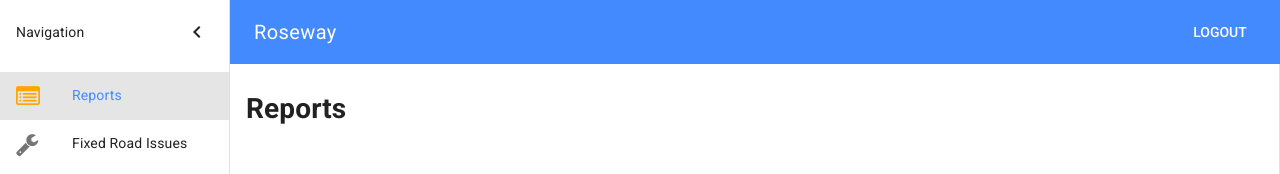
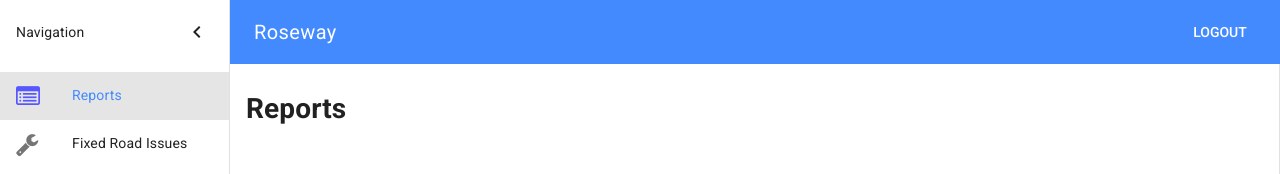
Before and after one commit to td0/roseway, a Vue app: page /reports in a window 1280 px wide. Shown: the top 174 px of the page. Built offline with nearby package versions, Linux system fonts and the light colour scheme; no server answers; the database is empty; sample sign-in values are in the browser's storage; what vuefire would draw is missing.

Commit message:
change nav coloring for each item

```diff
--- a/src/pages/Main.vue
+++ b/src/pages/Main.vue
@@ -24,19 +24,19 @@
 
         <md-list>
           <md-list-item to="/reports">
-            <md-icon class="fa fa-list-alt"></md-icon>
+            <md-icon class="fa fa-list-alt nav-reports"></md-icon>
             <span class="md-list-item-text">Reports</span>
           </md-list-item>
           <md-list-item to="/fixed-issues">
-            <md-icon class="fa fa-wrench"></md-icon>
+            <md-icon class="fa fa-wrench nav-fixed"></md-icon>
             <span class="md-list-item-text">Fixed Road Issues</span>
           </md-list-item>
           <md-list-item to="/abuse-issues">
-            <md-icon class="fa fa-exclamation-triangle"></md-icon>
+            <md-icon class="fa fa-exclamation-triangle nav-abuse"></md-icon>
             <span class="md-list-item-text">Abusive Post Issues</span>
           </md-list-item>
           <md-list-item to="/users">
-            <md-icon class="fa fa-users"></md-icon>
+            <md-icon class="fa fa-users nav-users"></md-icon>
             <span class="md-list-item-text">User Manager</span>
           </md-list-item>
         </md-list>
@@ -95,10 +95,19 @@ export default {
     width: 230px;
     max-width: calc(100vw - 125px);
   }
-  .router-link-active {
+  a.router-link-active {
     background-color: rgba(0,0,0,.1);
-    .md-icon.md-theme-default.md-icon-font{
-      color: orange;
+    i.md-icon.md-theme-default.md-icon-font.nav-reports{
+      color: #5757FF;
+    }
+    i.md-icon.md-theme-default.md-icon-font.nav-fixed{
+      color: #27AA57;
+    }
+    i.md-icon.md-theme-default.md-icon-font.nav-abuse{
+      color: #FF6237;
+    }
+    i.md-icon.md-theme-default.md-icon-font.nav-users{
+      color: #A545D0;
     }
   }
 </style>
```
